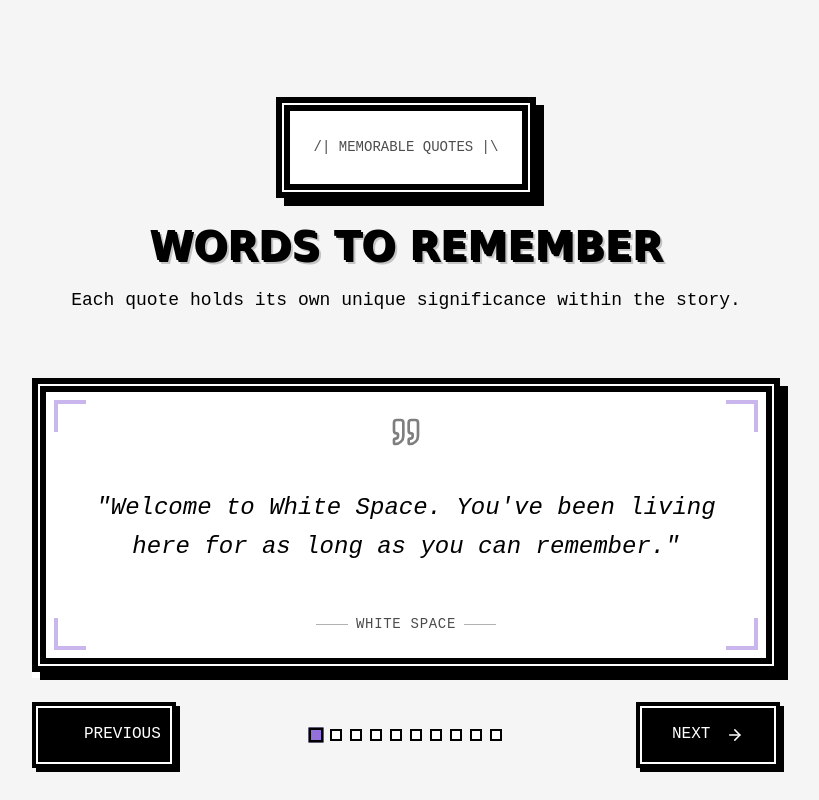
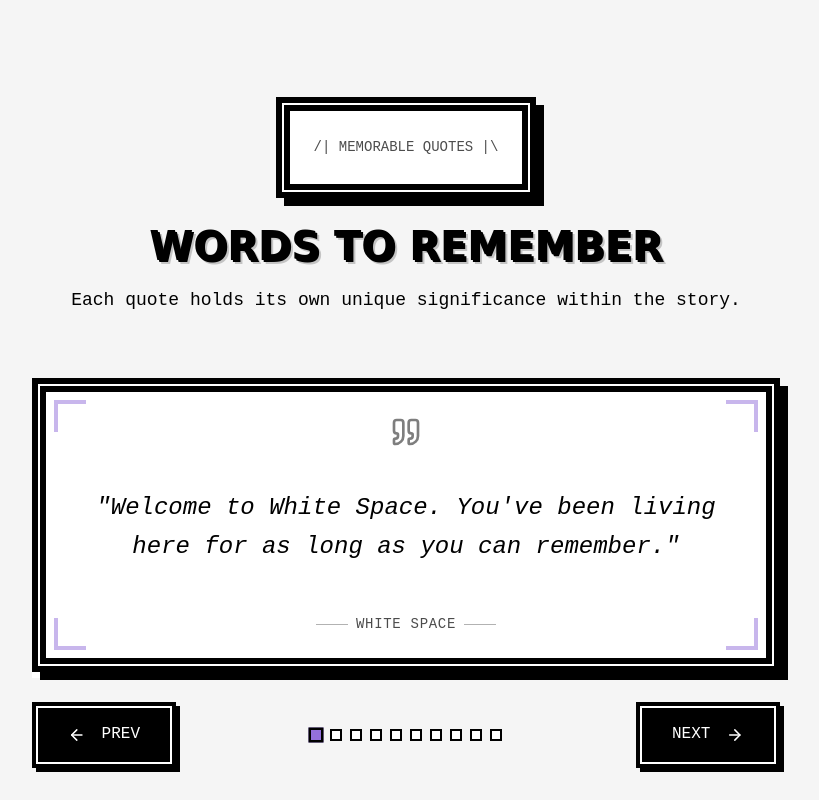
Before and after one commit to florixak/omori-headspace, a Next.js app: page / in a window 1280 px wide. Shown: the part 6933-7733 px from the top of the page, without its empty margins (234-1053 px from the left). Built offline with nearby package versions, Linux system fonts and the light colour scheme.

Commit message:
Shorten 'PREVIOUS' button label to 'PREV'
Updated the button text from 'PREVIOUS' to 'PREV' for improved brevity and UI consistency on the quotes component.

```diff
--- a/components/quotes.tsx
+++ b/components/quotes.tsx
@@ -64,7 +64,7 @@ const Quotes = () => {
             } rpg-border hover:text-(--omori-white) transition-all duration-300 flex items-center gap-4`}
           >
             <ArrowRightIcon className="rotate-180" />
-            <span className="hidden sm:block">PREVIOUS</span>
+            <span className="hidden sm:block">PREV</span>
           </button>
           <div className="gap-2 flex">
             {quotes.map((_, index) => (
```
